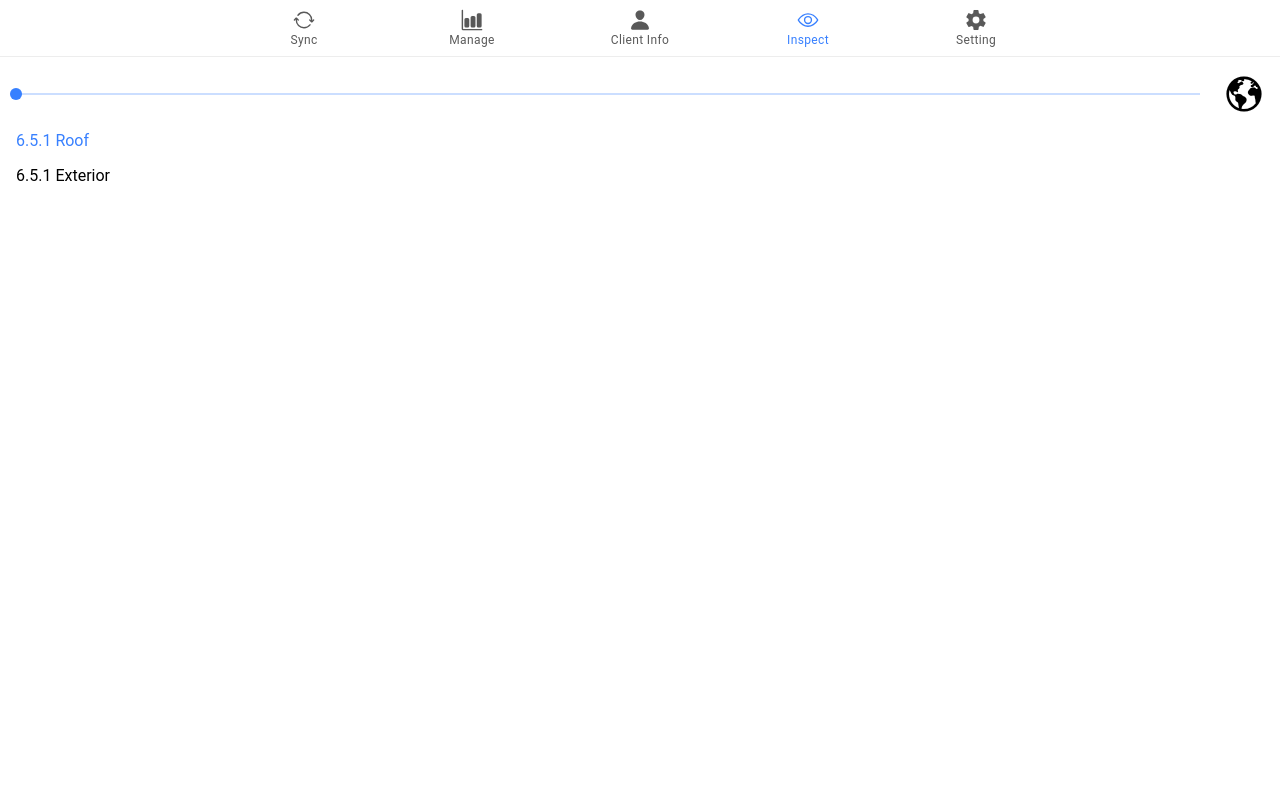
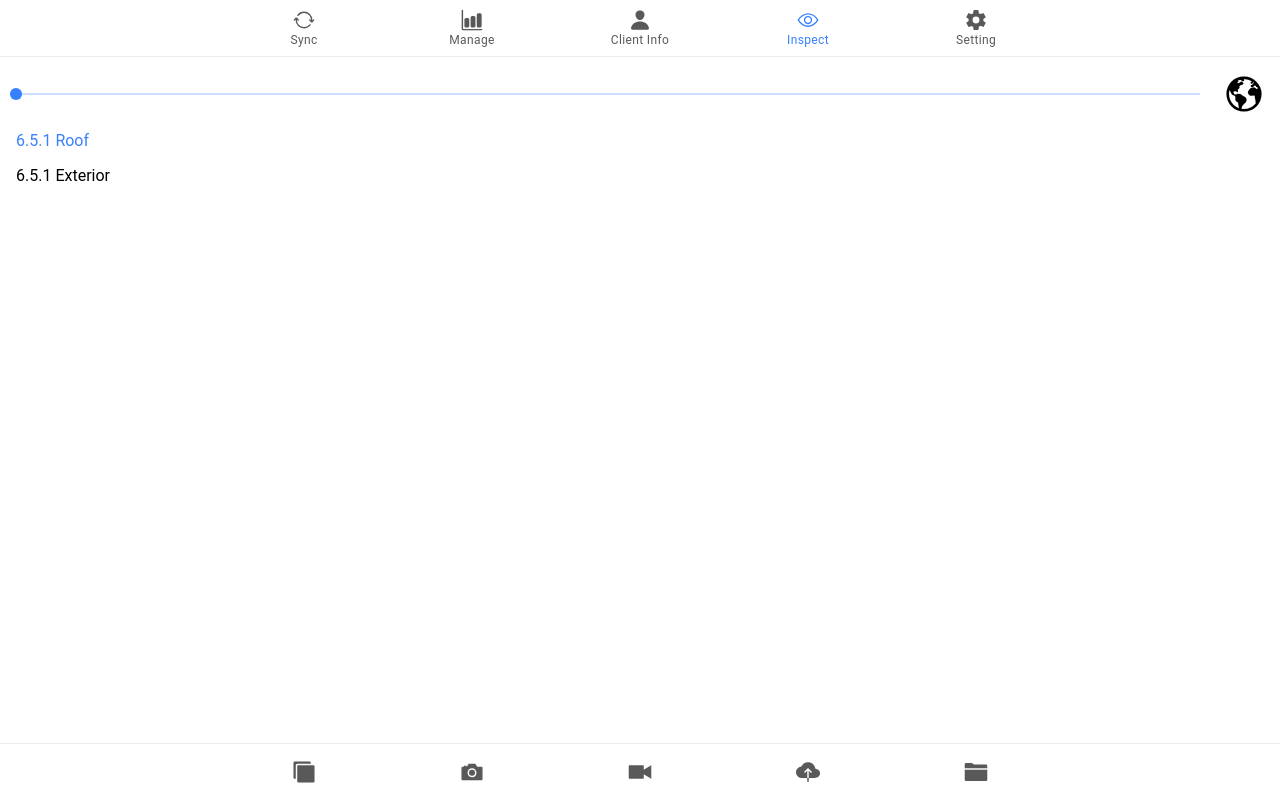
Before and after one commit to imdpc/ionic_project, a React (Vite) app: page /inspect in a window 1280 px wide. Built offline with nearby package versions, Linux system fonts and the light colour scheme.

Commit message:
update 6 files

```diff
--- a/capacitor.config.ts
+++ b/capacitor.config.ts
@@ -1,9 +1,9 @@
 import { CapacitorConfig } from '@capacitor/cli';
 
 const config: CapacitorConfig = {
-  appId: 'ionic.macj',
+  appId: 'com.example.app',
   appName: 'macj',
-  webDir: 'dist',
+  webDir: 'build',
   server: {
     androidScheme: 'https'
   }
--- a/package.json
+++ b/package.json
@@ -14,6 +14,7 @@
   "dependencies": {
     "@capacitor/android": "5.7.3",
     "@capacitor/app": "5.0.7",
+    "@capacitor/camera": "^5.0.9",
     "@capacitor/core": "5.7.3",
     "@capacitor/haptics": "5.0.7",
     "@capacitor/ios": "5.7.3",
--- a/src/pages/Inspect/Inspect.tsx
+++ b/src/pages/Inspect/Inspect.tsx
@@ -2,16 +2,46 @@ import {
   IonContent,
   IonHeader,
   IonIcon,
+  IonLabel,
   IonPage,
   IonRange,
+  IonTabBar,
+  IonTabButton,
   IonTitle,
   IonToolbar,
 } from "@ionic/react";
-import { earth } from "ionicons/icons";
+import {
+  barChart,
+  cameraSharp,
+  cloudUploadSharp,
+  copySharp,
+  earth,
+  eyeOutline,
+  folderSharp,
+  person,
+  settingsSharp,
+  sync,
+  videocamOffSharp,
+  videocamSharp,
+} from "ionicons/icons";
 import React from "react";
 import "./Inspect.css";
 import { Link } from "react-router-dom";
+import { Camera, CameraResultType } from "@capacitor/camera";
+import { useState } from "react";
+
 const Inspect: React.FC = () => {
+  const [imageSrc, setImageSrc] = useState<string | undefined>(undefined);
+  const takePicture = async () => {
+    const image = await Camera.getPhoto({
+      quality: 90,
+      allowEditing: false,
+      resultType: CameraResultType.DataUrl,
+    });
+
+    setImageSrc(image.dataUrl);
+  };
+
   return (
     <IonPage>
       <IonContent className="ion-padding">
@@ -28,8 +58,29 @@ const Inspect: React.FC = () => {
             <p>6.5.1 Roof</p>
           </Link>
           <p>6.5.1 Exterior</p>
-        </div>
-      </IonContent>
+        </div>{" "}
+        {imageSrc && <img src={imageSrc} alt="Captured" />}{" "}
+        {/* Display captured image */}
+      </IonContent>{" "}
+      <div className="bottom-section-for-camera-video-upload-tab-list">
+        <IonTabBar slot="bottom">
+          <IonTabButton tab="sync">
+            <IonIcon icon={copySharp} />
+          </IonTabButton>
+          <IonTabButton tab="manage" onClick={takePicture}>
+            <IonIcon icon={cameraSharp} />
+          </IonTabButton>
+          <IonTabButton tab="clientinfo">
+            <IonIcon icon={videocamSharp} />
+          </IonTabButton>
+          <IonTabButton tab="inspect">
+            <IonIcon icon={cloudUploadSharp} />
+          </IonTabButton>
+          <IonTabButton tab="setting">
+            <IonIcon icon={folderSharp} />
+          </IonTabButton>
+        </IonTabBar>
+      </div>
     </IonPage>
   );
 };
```
Also changed, not shown: 1 other file (tests, documents, lock files or other folders).
